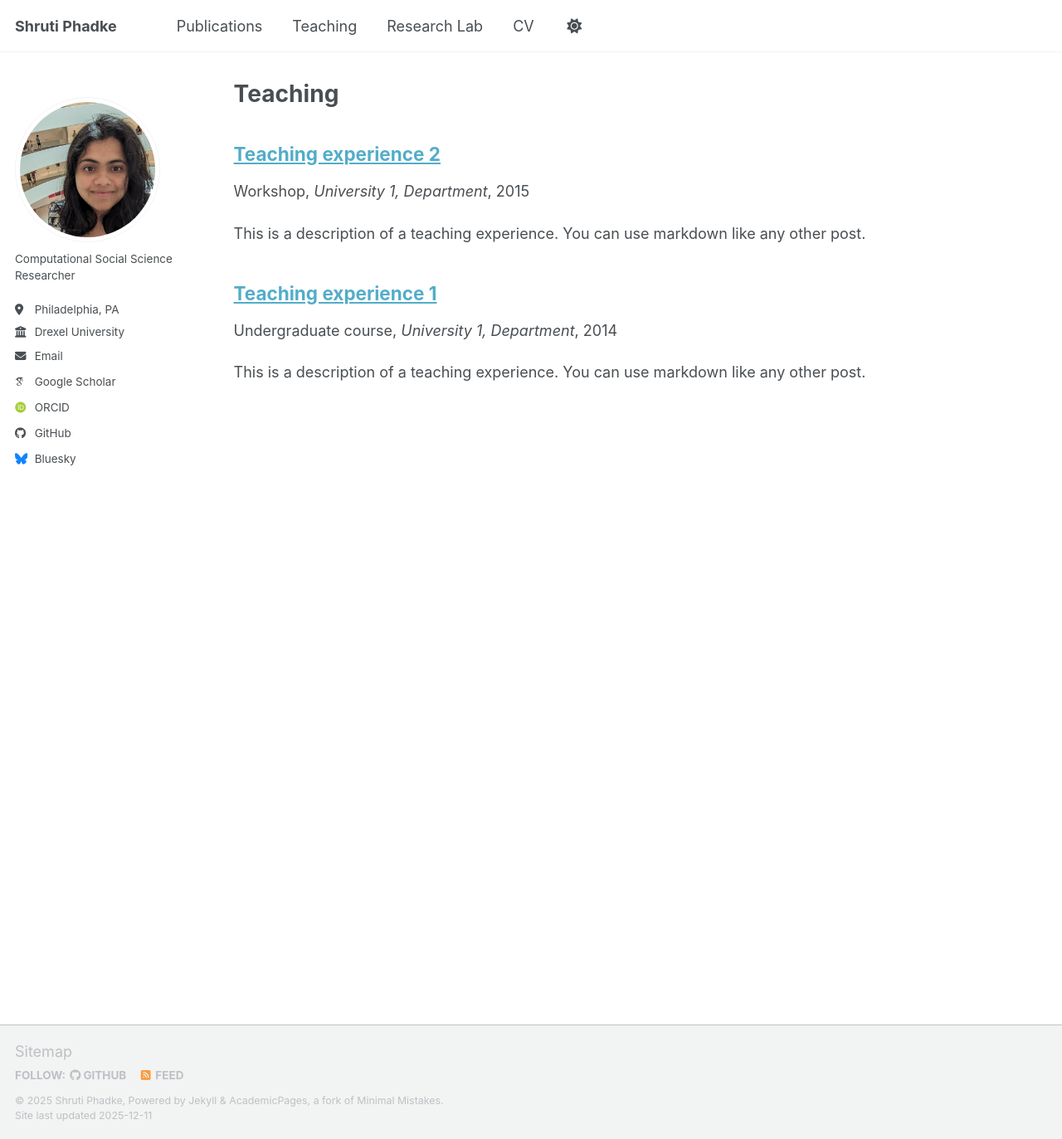
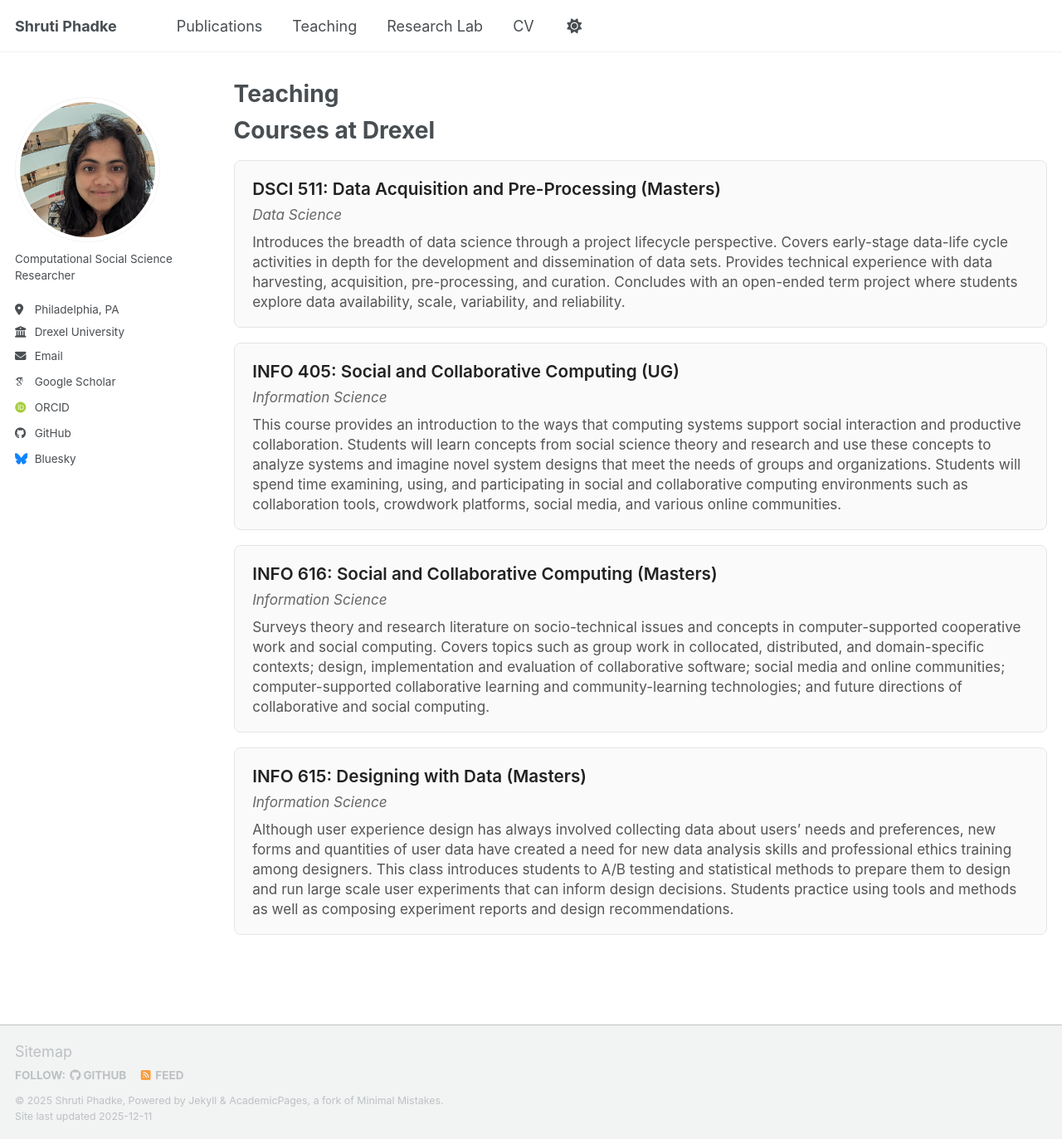
Before and after one commit to shrutiphadke/shrutiphadke.github.io, a Jekyll site: the page built from _pages/teaching.html, in a window 1280 px wide and 1373 px high. Shown: the whole window at 83% size. Built offline with Jekyll 4.4.1, drawn with Linux system fonts in a browser that asks for light colours; some web fonts are replaced; a script bundle is joined from its source files by our own code; library files that are not in the unit come from our copies.

Commit message:
Enhance teaching page with styles and course cards
Added styling and course cards for teaching page.

```diff
--- a/_pages/teaching.html
+++ b/_pages/teaching.html
@@ -5,8 +5,111 @@ permalink: /teaching/
 author_profile: true
 ---
 
-{% include base_path %}
+<style>
+/* ----- Teaching Page Styling ----- */
 
-{% for post in site.teaching reversed %}
-  {% include archive-single.html %}
-{% endfor %}
+.teaching-description {
+  font-size: 1.1rem;
+  margin-bottom: 2rem;
+  color: #444;
+  line-height: 1.55;
+}
+
+.course-card {
+  background: #fafafa;
+  border: 1px solid #e5e5e5;
+  padding: 1rem 1.2rem;
+  border-radius: 8px;
+  margin: 1rem 0;
+  transition: box-shadow 0.2s ease, transform 0.2s ease;
+}
+
+.course-card:hover {
+  box-shadow: 0 4px 14px rgba(0,0,0,0.08);
+  transform: translateY(-2px);
+}
+
+.course-name {
+  font-size: 1.15rem;
+  font-weight: 600;
+  color: #222;
+}
+
+.course-department {
+  font-size: 0.95rem;
+  color: #666;
+  margin-top: 0.15rem;
+  font-style: italic;
+}
+
+.course-description {
+  margin-top: 0.5rem;
+  font-size: 0.95rem;
+  color: #555;
+  line-height: 1.4;
+}
+</style>
+
+<div class="post">
+<header class="post-header">
+  <h1 class="post-title">Courses at Drexel</h1>
+</header>
+
+<article class="post-content">
+
+
+<!-- ========================== -->
+<!--         COURSE CARDS       -->
+<!-- ========================== -->
+
+<!-- ---- Course Card Template ---- -->
+<div class="course-card">
+  <div class="course-name">DSCI 511: Data Acquisition and Pre-Processing (Masters)</div>
+  <div class="course-department">Data Science</div>
+  <div class="course-description">
+Introduces the breadth of data science through a project lifecycle perspective. Covers early-stage data-life cycle activities in depth for the development and dissemination of data sets. Provides technical experience with data harvesting, acquisition, pre-processing, and curation. Concludes with an open-ended term project where students explore data availability, scale, variability, and reliability.
+
+
+  </div>
+</div>
+
+
+<div class="course-card">
+  <div class="course-name">INFO 405: Social and Collaborative Computing (UG)</div>
+  <div class="course-department">Information Science</div>
+  <div class="course-description">
+    This course provides an introduction to the ways that computing systems support social interaction and productive collaboration.
+    Students will learn concepts from social science theory and research and use these concepts to analyze systems and imagine novel system designs that meet the needs of groups and organizations.
+    Students will spend time examining, using, and participating in social and collaborative computing environments such as collaboration tools, crowdwork platforms, social media, and various online communities.
+
+  </div>
+</div>
+
+<!-- Duplicate the block above for each course you want to add -->
+
+
+<!-- Example additional card (delete or overwrite) -->
+<div class="course-card">
+  <div class="course-name">INFO 616: Social and Collaborative Computing (Masters)</div>
+  <div class="course-department">Information Science</div>
+  <div class="course-description">
+    Surveys theory and research literature on socio-technical issues and concepts in computer-supported cooperative work and social computing. Covers topics such as group work in collocated, distributed, and domain-specific contexts; design, implementation and evaluation of collaborative software; social media and online communities; computer-supported collaborative learning and community-learning technologies; and future directions of collaborative and social computing.
+
+
+  </div>
+</div>
+
+<!-- Example additional card (delete or overwrite) -->
+<div class="course-card">
+  <div class="course-name">INFO 615: Designing with Data (Masters)</div>
+  <div class="course-department">Information Science</div>
+  <div class="course-description">
+Although user experience design has always involved collecting data about users’ needs and preferences, new forms and quantities of user data have created a need for new data analysis skills and professional ethics training among designers. This class introduces students to A/B testing and statistical methods to prepare them to design and run large scale user experiments that can inform design decisions. Students practice using tools and methods as well as composing experiment reports and design recommendations.
+
+
+
+  </div>
+</div>
+
+</article>
+</div>
```
